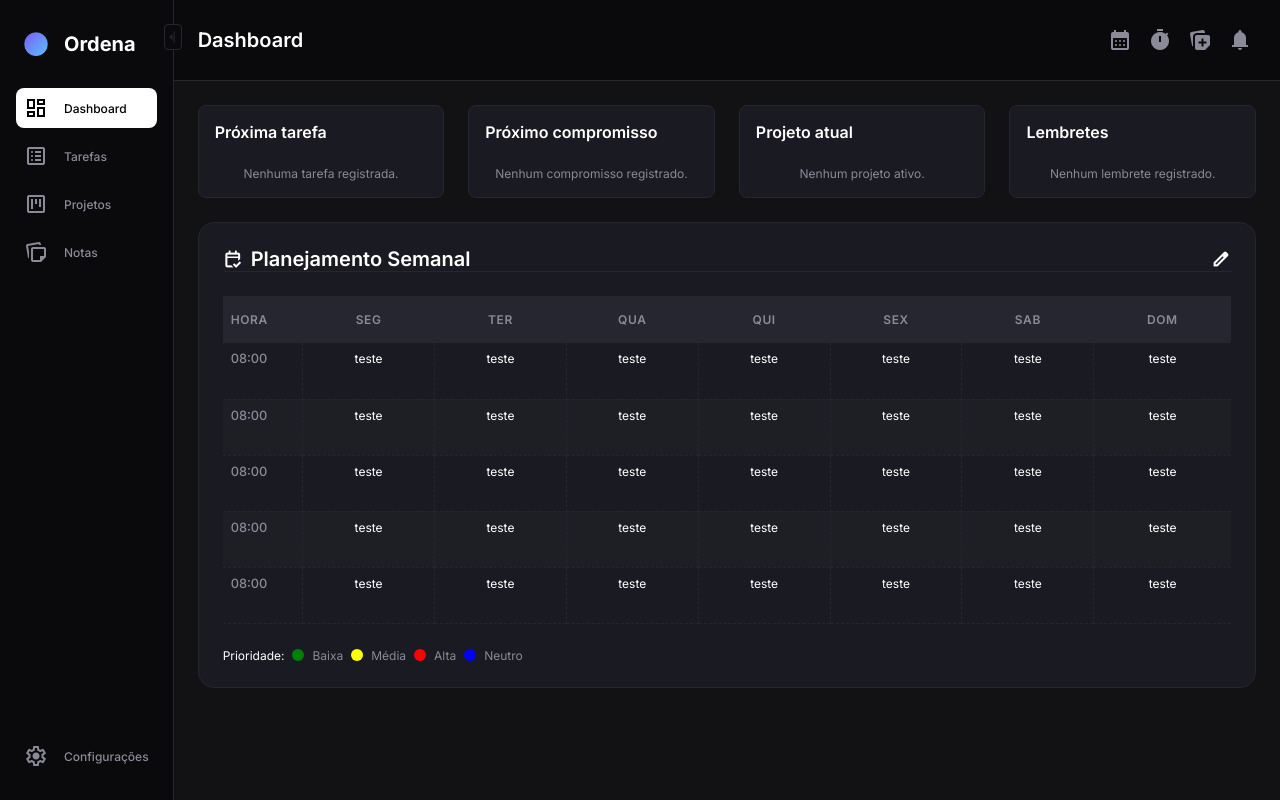
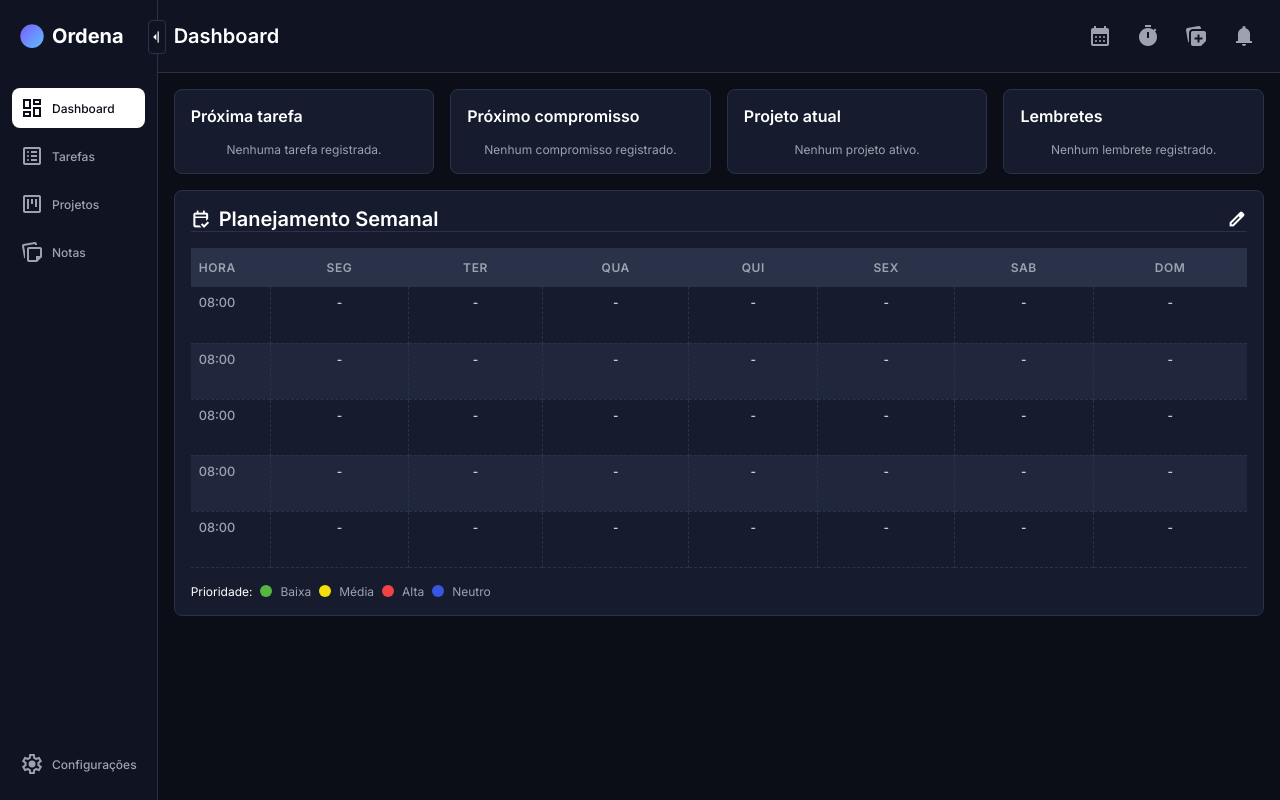
Before and after one commit to rafaelcsilva-dev/ordena, a React (Vite) app: page / in a window 1280 px wide. Built offline with nearby package versions, Linux system fonts and the light colour scheme.

Commit message:
refactor(styles): reformula estilização global e atualiza componentes
- Cria novas variáveis no :root do CSS
- Atualiza e reestrutura os arquivos de estilo
- Aplica novos estilos em todos os componentes da aplicação

```diff
--- a/src/App.css
+++ b/src/App.css
@@ -1,16 +1,28 @@
 @import url("https://fonts.googleapis.com/css2?family=Inter:ital,opsz,wght@0,14..32,100..900;1,14..32,100..900&display=swap");
 
 :root {
-  --bg-dark: #121214;
-  --bg-sidebar: #0a0a0c;
-  --bg-card: #1a1a22;
+  /* CORES DO BACKGROUND */
+  --bg-main: #0b0e17;
+  --bg-sidebar: #101422;
+  --bg-surface: #161b2e;
+  --bg-card: #20273d;
+  --border: #2a324a;
 
+  /* CORES DESTAQUE */
+  --accent-blue: #3b82f6;
+  --accent-blue-hover: #2563eb;
+
+  /* CORES DO TEXTO */
   --text-main: #ffffff;
-  --text-muted: #8a8a98;
+  --text-muted: #9ca3af;
 
-  --accent-color: #5865f2;
-  --accent-hover: #4752c4;
-  --border-color: #262630;
+  /* PINOS & MARCAÇÕES DE PRIORIDADE */
+  --color1: #ef4444;
+  --color2: #f99d17;
+  --color3: #f5de0b;
+  --color4: #54b740;
+  --color5: #3857e0;
+  --color6: #9f69f4;
 
   /*Tipografia*/
   --text-small: 0.75rem;
@@ -20,16 +32,17 @@
   --text-h1: 2rem;
   --text-display: 2.5rem;
 
-  --font: "Courier New", Courier, monospace;
+  --font: "Inter", Courier, monospace;
 
   /*Espaçamentos*/
   --s1: 0.25rem; /*4*/
   --s2: 0.5rem; /*8*/
-  --s3: 1rem; /*16*/
-  --s4: 1.5rem; /*24*/
-  --s5: 2rem; /*32*/
-  --s6: 3rem; /*48*/
-  --s7: 4rem; /*64*/
+  --s3: 0.75rem; /*12*/
+  --s4: 1rem; /*16*/
+  --s5: 1.5rem; /*24*/
+  --s6: 2rem; /*32*/
+  --s7: 3rem; /*48*/
+  --s8: 4rem; /*64*/
 }
 
 * {
@@ -37,7 +50,7 @@
   padding: 0;
   box-sizing: border-box;
 
-  font-family: "Inter", sans-serif;
+  font-family: var(--font);
 
   transition: all 0.3s;
 }
@@ -57,7 +70,7 @@ body {
 
   height: 100vh;
 
-  background-color: #000;
+  background-color: var(--bg-main);
 }
 
 #root {
--- a/src/pages/Dashboard/Dashboard.css
+++ b/src/pages/Dashboard/Dashboard.css
@@ -11,10 +11,10 @@
     & .card {
       flex: 1;
 
-      padding: var(--s3);
+      padding: var(--s4);
 
-      background-color: var(--bg-card);
-      border: 1px solid var(--border-color);
+      background-color: var(--bg-surface);
+      border: 1px solid var(--border);
       border-radius: var(--s2);
 
       & span {
--- a/src/pages/Dashboard/WeeklySchedule/WeeklySchedule.css
+++ b/src/pages/Dashboard/WeeklySchedule/WeeklySchedule.css
@@ -4,9 +4,9 @@
   gap: var(--s4);
   padding: var(--s4);
 
-  background-color: var(--bg-card);
-  border: 1px solid var(--border-color);
-  border-radius: var(--s3);
+  background-color: var(--bg-surface);
+  border: 1px solid var(--border);
+  border-radius: var(--s2);
 
   color: var(--text-main);
   overflow-x: auto;
@@ -16,7 +16,7 @@
     justify-content: space-between;
     align-items: center;
 
-    border-bottom: 1px solid var(--border-color);
+    border-bottom: 1px solid var(--border);
 
     & div {
       display: flex;
@@ -42,7 +42,7 @@
 
     /* Cabeçalho */
     thead {
-      background-color: var(--border-color);
+      background-color: var(--border);
 
       th {
         padding: var(--s3) var(--s2);
@@ -63,10 +63,10 @@
     /* Corpo da Tabela */
     tbody {
       tr {
-        border-bottom: 1px dashed var(--border-color);
+        border-bottom: 1px dashed var(--border);
 
         &:nth-child(even) {
-          background-color: #ffffff04;
+          background-color: var(--bg-card);
         }
 
         /* Coluna da hora (primeiro td de cada linha) */
@@ -84,7 +84,7 @@
           height: 56px;
           text-align: center;
           vertical-align: top;
-          border-right: 1px dashed var(--border-color);
+          border-right: 1px dashed var(--border);
 
           &:last-child {
             border-right: none;
--- a/src/pages/Dashboard/WeeklySchedule/WeeklySchedule.tsx
+++ b/src/pages/Dashboard/WeeklySchedule/WeeklySchedule.tsx
@@ -34,57 +34,57 @@ export default function WeeklySchedule() {
         <tbody>
           <tr>
             <td>08:00</td>
-            <td>teste</td>
-            <td>teste</td>
-            <td>teste</td>
-            <td>teste</td>
-            <td>teste</td>
-            <td>teste</td>
-            <td>teste</td>
+            <td>-</td>
+            <td>-</td>
+            <td>-</td>
+            <td>-</td>
+            <td>-</td>
+            <td>-</td>
+            <td>-</td>
           </tr>
 
           <tr>
             <td>08:00</td>
-            <td>teste</td>
-            <td>teste</td>
-            <td>teste</td>
-            <td>teste</td>
-            <td>teste</td>
-            <td>teste</td>
-            <td>teste</td>
+            <td>-</td>
+            <td>-</td>
+            <td>-</td>
+            <td>-</td>
+            <td>-</td>
+            <td>-</td>
+            <td>-</td>
           </tr>
 
           <tr>
             <td>08:00</td>
-            <td>teste</td>
-            <td>teste</td>
-            <td>teste</td>
-            <td>teste</td>
-            <td>teste</td>
-            <td>teste</td>
-            <td>teste</td>
+            <td>-</td>
+            <td>-</td>
+            <td>-</td>
+            <td>-</td>
+            <td>-</td>
+            <td>-</td>
+            <td>-</td>
           </tr>
 
           <tr>
             <td>08:00</td>
-            <td>teste</td>
-            <td>teste</td>
-            <td>teste</td>
-            <td>teste</td>
-            <td>teste</td>
-            <td>teste</td>
-            <td>teste</td>
+            <td>-</td>
+            <td>-</td>
+            <td>-</td>
+            <td>-</td>
+            <td>-</td>
+            <td>-</td>
+            <td>-</td>
           </tr>
 
           <tr>
             <td>08:00</td>
-            <td>teste</td>
-            <td>teste</td>
-            <td>teste</td>
-            <td>teste</td>
-            <td>teste</td>
-            <td>teste</td>
-            <td>teste</td>
+            <td>-</td>
+            <td>-</td>
+            <td>-</td>
+            <td>-</td>
+            <td>-</td>
+            <td>-</td>
+            <td>-</td>
           </tr>
         </tbody>
       </table>
@@ -95,7 +95,7 @@ export default function WeeklySchedule() {
         <div>
           <span
             style={{
-              backgroundColor: "green",
+              backgroundColor: "var(--color4)",
             }}
           ></span>
           <span>Baixa</span>
@@ -104,7 +104,7 @@ export default function WeeklySchedule() {
         <div>
           <span
             style={{
-              backgroundColor: "yellow",
+              backgroundColor: "var(--color3)",
             }}
           ></span>
           <span>Média</span>
@@ -113,7 +113,7 @@ export default function WeeklySchedule() {
         <div>
           <span
             style={{
-              backgroundColor: "red",
+              backgroundColor: "var(--color1)",
             }}
           ></span>
 
@@ -123,7 +123,7 @@ export default function WeeklySchedule() {
         <div>
           <span
             style={{
-              backgroundColor: "blue",
+              backgroundColor: "var(--color5)",
             }}
           ></span>
 
--- a/src/pages/Main/Main.css
+++ b/src/pages/Main/Main.css
@@ -4,7 +4,7 @@
   width: 100vw;
   height: 100vh;
 
-  background-color: var(--bg-dark);
+  background-color: var(--bg-main);
 
   overflow: hidden;
 
@@ -15,27 +15,27 @@
     flex-direction: column;
     justify-content: space-between;
     align-items: center;
-    gap: var(--s4);
+    gap: var(--s6);
 
     width: fit-content;
     padding: var(--s4) var(--s3);
 
     background-color: var(--bg-sidebar);
-    border-right: 1px solid var(--border-color);
+    border-right: 1px solid var(--border);
 
     & .collapse-button {
       position: absolute;
       right: -9px;
-      top: 0;
+      top: 4px;
 
-      padding: var(--s1) 0;
+      padding: var(--s2) 0;
       margin-top: var(--s4);
 
       background-color: var(--bg-sidebar);
-      border: 1px solid var(--border-color);
+      border: 1px solid var(--border);
       border-radius: var(--s1);
 
-      color: var(--border-color);
+      color: var(--text-main);
 
       &:hover {
         background-color: var(--bg-card);
@@ -43,14 +43,14 @@
       }
 
       & span {
-        font-size: 16px;
+        font-size: var(--text-body);
       }
     }
 
     & > div {
       display: flex;
       align-items: center;
-      gap: var(--s3);
+      gap: var(--s2);
 
       width: 100%;
       padding: var(--s2);
@@ -79,12 +79,12 @@
       & button {
         display: flex;
         align-items: center;
-        gap: var(--s3);
+        gap: var(--s2);
 
         width: 100%;
         padding: var(--s2);
 
-        border-radius: 8px;
+        border-radius: var(--s2);
 
         color: var(--text-muted);
         font-size: var(--text-small);
@@ -104,11 +104,11 @@
         }
 
         &.active {
-          background-color: #ffffff;
-          color: #000000;
+          background-color: var(--text-main);
+          color: var(--bg-main);
 
           & span {
-            color: #000000;
+            color: var(--bg-main);
           }
         }
 
@@ -120,6 +120,7 @@
   }
 
   & > aside.collapsed {
+
     & .span-colapsed {
       display: none;
     }
@@ -143,7 +144,7 @@
       padding: var(--s4);
 
       background-color: var(--bg-sidebar);
-      border-bottom: 1px solid var(--border-color);
+      border-bottom: 1px solid var(--border);
 
       color: var(--text-main);
       font-size: var(--text-h3);
@@ -154,10 +155,10 @@
         gap: var(--s2);
 
         & button {
-          padding: var(--s1);
+          padding: var(--s2);
 
           background-color: transparent;
-          border-radius: var(--s1);
+          border-radius: var(--s2);
 
           color: var(--text-muted);
 
@@ -187,6 +188,8 @@
       flex: 1;
 
       padding: var(--s4);
+
+      overflow-y: auto;
     }
   }
 }
```
